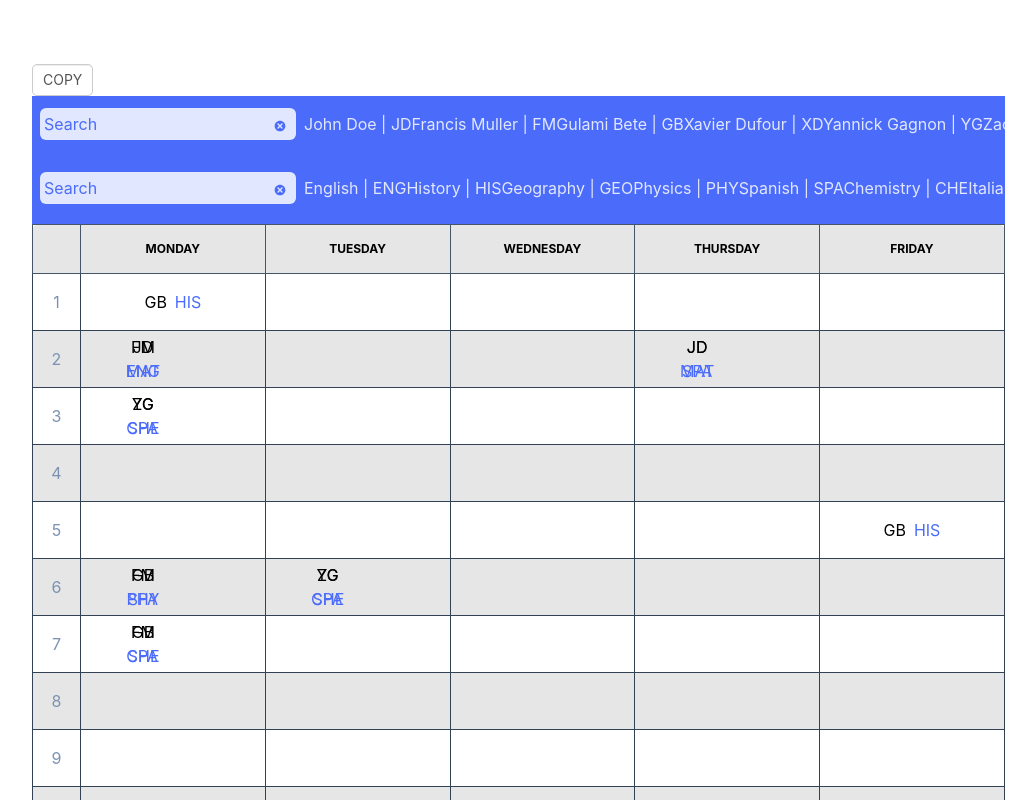
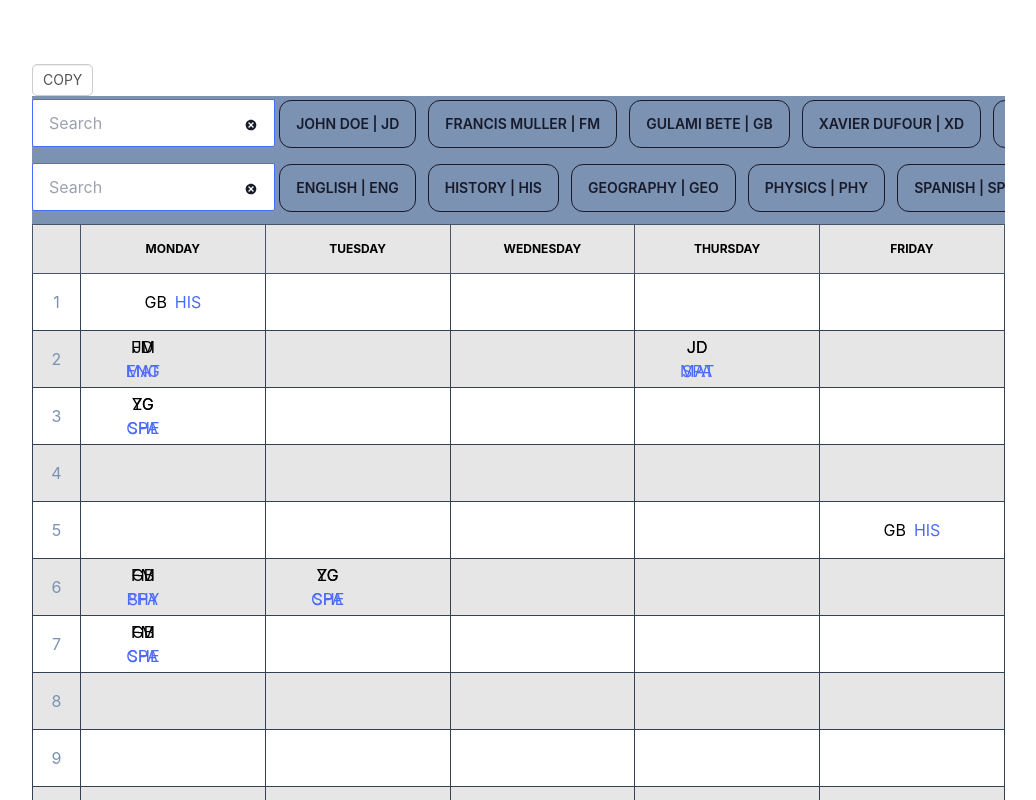
Before and after one commit to Chickenbiscuitoo/timetable-manager, a Next.js app: page / in a window 1280 px wide. Shown: the top 800 px of the page, without its empty margins (0-1036 px from the left). Built offline with nearby package versions, Linux system fonts and the light colour scheme.

Commit message:
updated styles

```diff
--- a/components/MenuItem.tsx
+++ b/components/MenuItem.tsx
@@ -25,7 +25,12 @@ const MenuItem: NextPage<Props> = ({
 		}),
 	}))
 
-	return <a ref={drag}>{`${name} | ${shortname}`}</a>
+	return (
+		<a
+			ref={drag}
+			className="btn btn-outline btn-nautral btn-md rounded-xl m-1 mr-2 hover:cursor-grab"
+		>{`${name} | ${shortname}`}</a>
+	)
 }
 
 export default MenuItem
--- a/components/ScrollMenu.tsx
+++ b/components/ScrollMenu.tsx
@@ -16,16 +16,16 @@ const ScrollMenu: NextPage<Props> = ({ data, isTeacher }) => {
 		setFilter(e.target.value)
 
 	return (
-		<div className="overflow-auto bg-primary whitespace-nowrap min-h-16 text-indigo-100 sm:w-full md:w-full lg:w-4/5 2xl:w-3/5">
+		<div className="overflow-auto bg-secondary whitespace-nowrap min-h-16 text-indigo-100 sm:w-full md:w-full lg:w-4/5 2xl:w-3/5">
 			<div className="inline relative">
 				<input
 					type="text"
 					value={filter}
 					onChange={handleChange}
 					placeholder="Search"
-					className="bg-indigo-100 rounded-md text-primary placeholder:text-primary placeholder-opacity-50 p-1 m-2 mt-3"
+					className="input input-bordered input-primary max-w-xs w-1/4"
 				/>
-				<span className="absolute top-1 right-4 text-primary">
+				<span className="absolute top-1 right-4 text-neutral">
 					<TiDelete />
 				</span>
 			</div>
```
